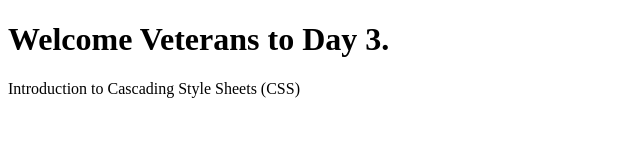
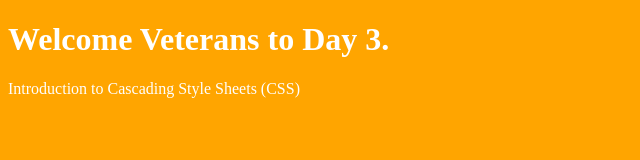
Before and after one commit to sj7495/vit-day-3, a plain HTML site: page index.html in a window 1280 px wide. Shown: the whole page, without its empty margins (0-640 px from the left). Drawn offline with Linux system fonts and the light colour scheme.

Commit message:
created an external stylesheet and challenge

```diff
--- a/index.html
+++ b/index.html
@@ -4,6 +4,7 @@
   <meta charset="UTF-8">
   <meta name="viewport" content="width=device-width, initial-scale=1.0">
   <meta http-equiv="X-UA-Compatible" content="ie=edge">
+  <link rel="stylesheet" href="./styles.css">
   <title>Veterans in Technology - Day 3 - CSS</title>
 </head>
 <body>
@@ -15,5 +16,29 @@
       Introduction to Cascading Style Sheets (CSS)
     </p>
   </div>
+
+  <!-- Activity: Build your own web page with styles -->
+  <!-- Start with creating a new repo and push a copy of this code to it -->
+
+  <!--
+    Create your own webpage by using different CSS properties.
+    Here are your requirements:
+    1. use at least 2 different elements with unique ID
+    2. use at least 3 different elements with unique classes
+    3. must include an image that links to another webpage
+    4. Include all your style in the external style sheet
+    5. Create an unordered list with at least 4 different list items
+    6. ALL of the following tags must be included:
+    <header></header>
+    <section></section>
+    <aside></aside>
+    <footer></footer>
+    <div></div>
+    <img />
+    <ul></ul>
+    <li></li>
+    <p></p>
+   -->
+
 </body>
 </html>
--- /dev/null
+++ b/styles.css
@@ -0,0 +1,6 @@
+/* Add your custom css here */
+
+body {
+  background: orange;
+  color: white;
+}
```
